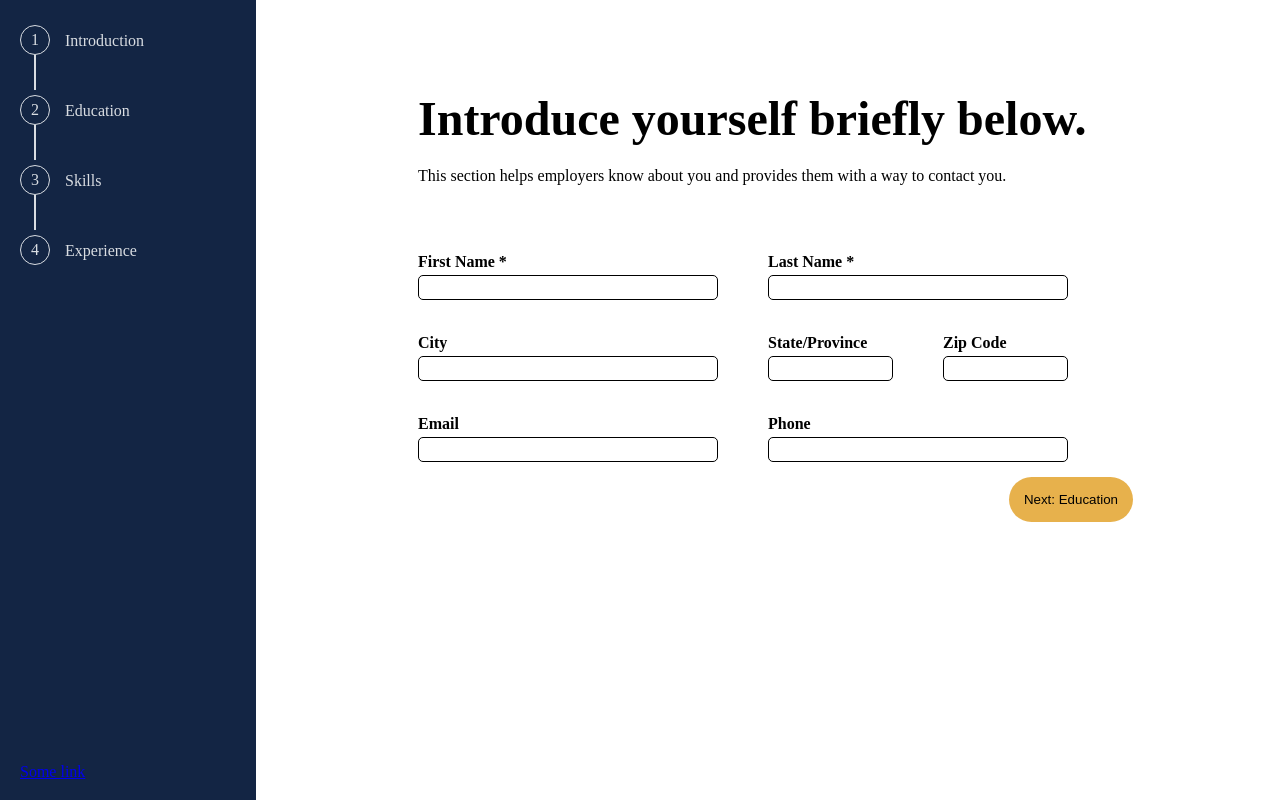
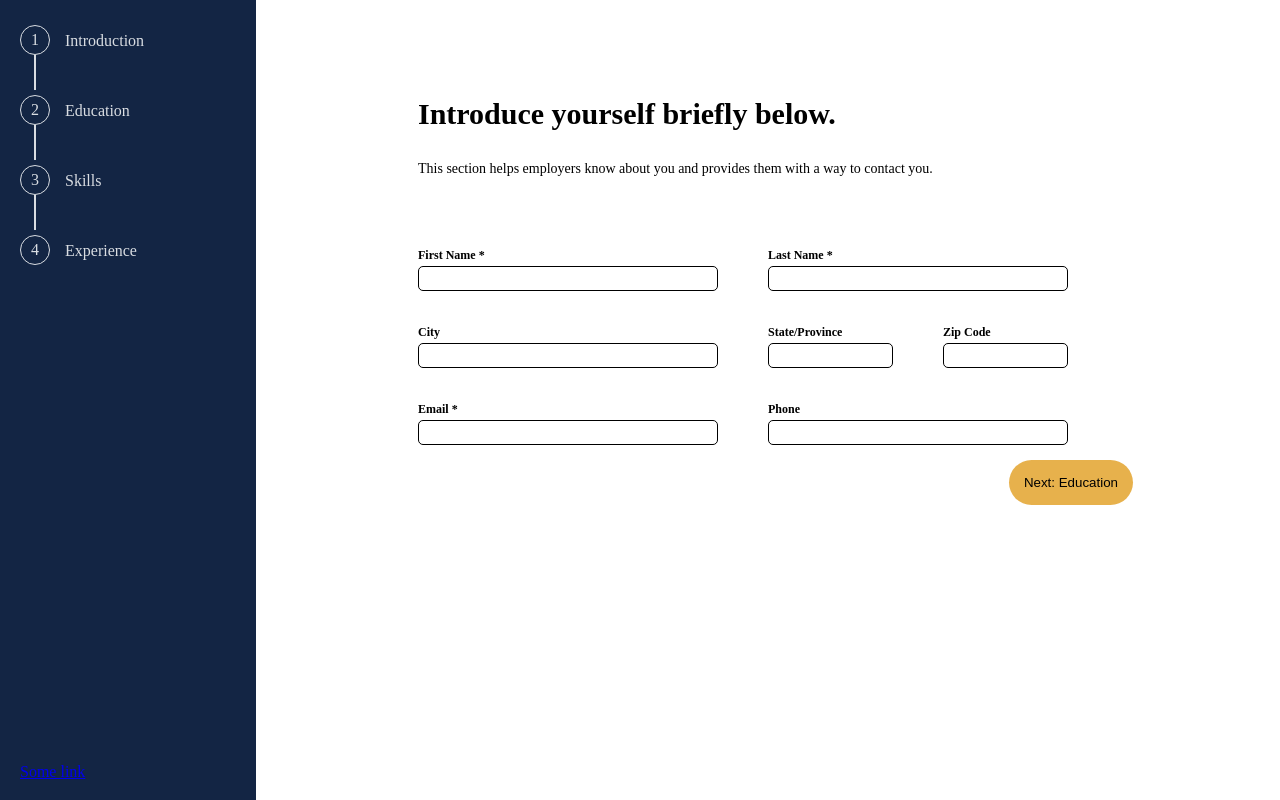
Before and after one commit to mjnchy/cv_application, a React (Vite) app: page / in a window 1280 px wide. Built offline with nearby package versions, Linux system fonts and the light colour scheme.

Commit message:
Added styles for the courtesy text and the previous button on the form page.

```diff
--- a/src/components/form/Introduction.jsx
+++ b/src/components/form/Introduction.jsx
@@ -25,7 +25,7 @@ function Introduction() {
         </div>
 
         <div className="contact form-section">
-          <Field id="email" labelText="Email" name="email" />
+          <Field id="email" labelText="Email *" name="email" />
           <Field id="phone" labelText="Phone" name="phone" />
         </div>
       </div>
--- a/src/styles.css
+++ b/src/styles.css
@@ -4,6 +4,7 @@
   --accent-2-hover: #dd9000e6;
   --color1: #d9dde2;
   --speed: 500ms;
+  font-size: 10px;
 }
 
 * {
@@ -13,9 +14,11 @@
 #root {
   height: 100vh;
   width: 100vw;
+  font-size: 1.2rem;
 }
 
 #side-panel {
+  font-size: 1.6rem;
   position: fixed;
   width: clamp(200px, 20vw, 300px);
   height: 100vh;
@@ -92,6 +95,12 @@
   font-size: 3rem;
   font-weight: 700;
   margin: 25px auto;
+  line-height: 1.25;
+}
+
+.form-welcome-extension {
+  font-size: 1.4rem;
+  line-height: 1.5;
 }
 
 .form-page {
@@ -152,8 +161,11 @@
 }
 
 .form-nav-btn.prev {
-  display: block;
+  color: blue;
+  display: flex;
   height: 20px;
+  gap: 5px;
+  align-items: center;
   background-color: transparent;
   border: none;
   margin: 50px 0 auto;
```
